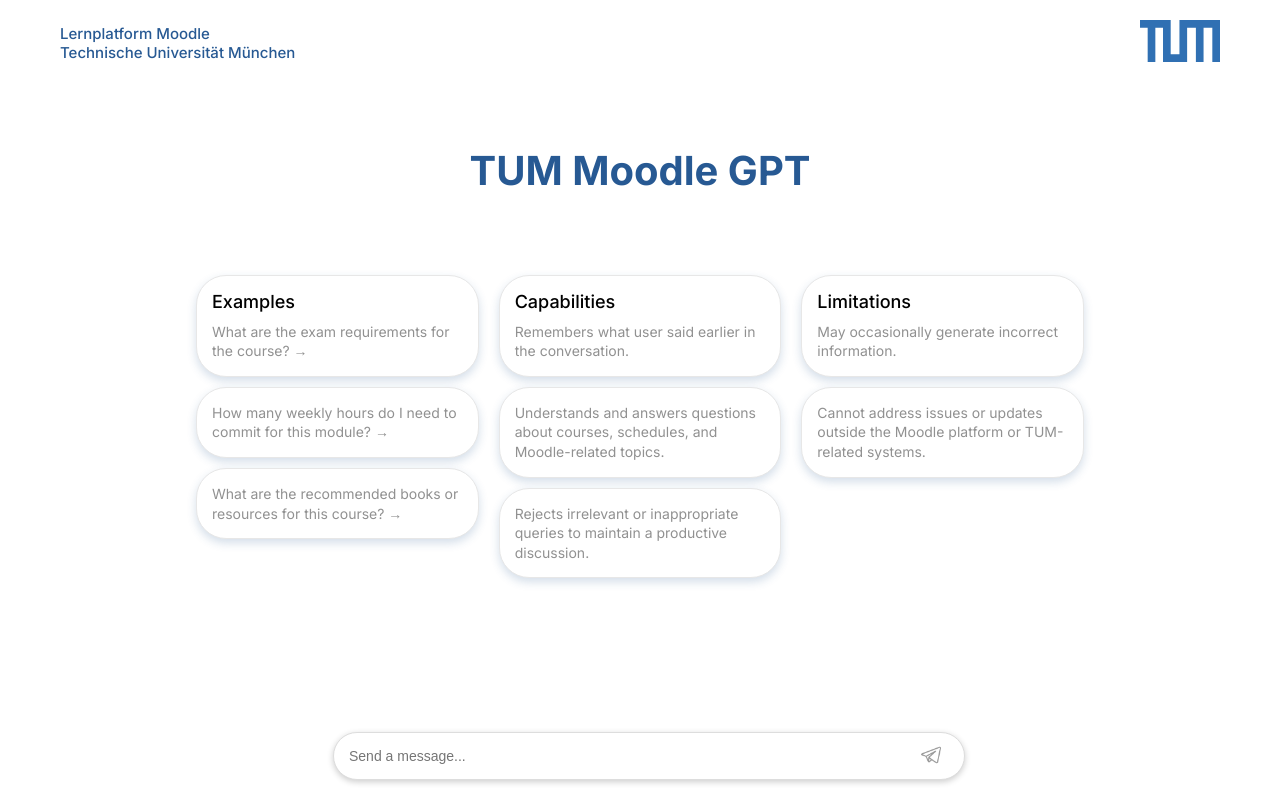
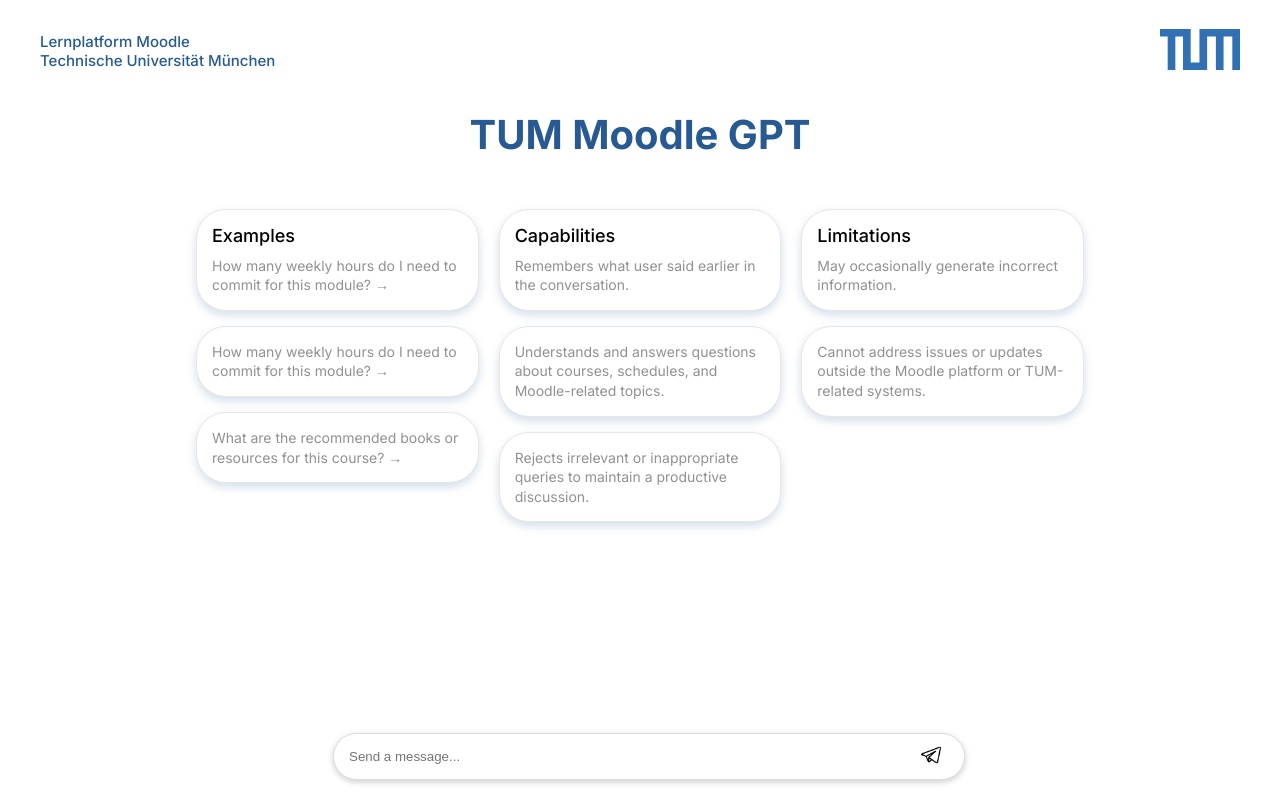
Before and after one commit to Mokhina17/TUM-Moodle-AI-Chatbot, a Django app: page / in a window 1280 px wide. Run offline with Django 4.2, Linux system fonts and the light colour scheme.

Commit message:
it works now, i will try to add more later

```diff
--- a/projectwork2024/projectwork2024/settings.py
+++ b/projectwork2024/projectwork2024/settings.py
@@ -54,7 +54,7 @@ ROOT_URLCONF = 'projectwork2024.urls'
 TEMPLATES = [
     {
         'BACKEND': 'django.template.backends.django.DjangoTemplates',
-        'DIRS': [BASE_DIR / 'templates'],  # Путь к папке шаблонов
+        'DIRS': [BASE_DIR / 'templates'],
         'APP_DIRS': True,
         'OPTIONS': {
             'context_processors': [
--- a/projectwork2024/projectwork2024/urls.py
+++ b/projectwork2024/projectwork2024/urls.py
@@ -16,10 +16,10 @@ Including another URLconf
 """
 from django.contrib import admin
 from django.urls import path
-from projectwork2024.views import chat_interface  # Import your view
+from projectwork2024 import views  # Импортируем views из приложения
 
 urlpatterns = [
     path('admin/', admin.site.urls),
-    path('chat/', chat_interface, name='chat'),  # Existing route for chat
-    path('', chat_interface, name='home'),  # New route for the root URL
+    path('chat/', views.chat_interface, name='chat'),  # Маршрут для чата
+    path('', views.chat_interface, name='home'),  # Главная страница (может использоваться тот же view, что и для чата)
 ]
--- a/projectwork2024/projectwork2024/views.py
+++ b/projectwork2024/projectwork2024/views.py
@@ -1,4 +1,6 @@
 from django.shortcuts import render
 
 def chat_interface(request):
-    return render(request, 'chat.html')
+    question = request.GET.get('question', '')  # Получаем вопрос из параметров запроса (если есть)
+    context = {'question': question}  # Передаём вопрос в шаблон
+    return render(request, 'chat.html', context)  # Рендерим шаблон chat.html
--- a/projectwork2024/static/css/styles.css
+++ b/projectwork2024/static/css/styles.css
@@ -1,4 +1,4 @@
-/* Общие стили */
+/* Основные стили */
 body {
   margin: 0;
   padding: 0;
@@ -22,8 +22,6 @@ header {
   justify-content: space-between;
   align-items: center;
   margin-bottom: 20px;
-  padding: 0 20px;
-  box-sizing: border-box;
 }
 
 .header-left .platform-title {
@@ -31,7 +29,6 @@ header {
   font-weight: 500;
   color: #275993;
   text-align: left;
-  margin: 0;
 }
 
 .tum-logo {
@@ -44,7 +41,7 @@ header {
   font-weight: bold;
   color: #275993;
   text-align: center;
-  margin: 80px 0 30px;
+  margin-bottom: 50px;
 }
 
 /* Cards */
@@ -52,14 +49,32 @@ header {
   display: flex;
   justify-content: center;
   gap: 20px;
-  max-width: 800px;
-  margin: 80px auto 0;
+  max-width: 1000px;
+  margin: auto;
 }
 
 .column {
   display: flex;
   flex-direction: column;
-  gap: 10px;
+  gap: 15px;
+}
+
+.content-block {
+  font-size: 14px; /* Одинаковый размер для всех предложений */
+  color: #919191; /* Серый для всех предложений */
+  line-height: 1.4;
+}
+
+/* Стили для ссылок в левом столбце */
+.column:first-child .content-block a {
+  color: #919191; /* Обычный серый цвет */
+  text-decoration: none;
+  transition: color 0.2s ease, text-decoration 0.2s ease;
+}
+
+.column:first-child .content-block a:hover {
+  color: #275993; /* Синий цвет при наведении */
+  text-decoration: underline;
 }
 
 .card {
@@ -75,41 +90,25 @@ header {
 .card-title {
   font-size: 18px;
   font-weight: 500;
-  color: #000;
+  color: #000; /* Черный для заголовков */
   margin-bottom: 10px;
 }
 
 .content-block {
-  font-size: 14px;
-  color: #919191;
+  font-size: 14px; /* Одинаковый размер для всех предложений */
+  color: #919191; /* Серый для всех предложений */
   line-height: 1.4;
-}
-
-.icon-container {
-  display: flex;
-  justify-content: center;
-  align-items: center;
-  width: 10px;
-  height: 10px;
-  background-color: #F8F8F8;
-  border-radius: 50%;
-  margin-bottom: 10px;
-  box-shadow: 0 2px 4px rgba(0, 0, 0, 0.1);
-}
-
-.icon-container img {
-  width: 5px; /* Измените ширину */
-  height: 5px; /* Измените высоту */
 }
 
 /* Chat form */
 .chat-form {
   display: flex;
   justify-content: center;
-  position: absolute;
-  bottom: 20px;
+  position: fixed; /* Используем fixed для закрепления снизу */
+  bottom: 20px; /* Расстояние от нижнего края */
   left: 50%;
   transform: translateX(-50%);
+  width: 100%; /* Убедитесь, что она центрирована */
 }
 
 .chat-input {
@@ -118,7 +117,6 @@ header {
   border: 1px solid #ddd;
   border-radius: 30px;
   box-shadow: 0 2px 6px rgba(0, 0, 0, 0.2);
-  font-size: 14px;
 }
 
 .chat-submit {
@@ -131,5 +129,4 @@ header {
 .send-icon {
   width: 20px;
   height: 20px;
-  filter: invert(60%);
 }
--- a/projectwork2024/templates/chat.html
+++ b/projectwork2024/templates/chat.html
@@ -5,9 +5,7 @@
   <meta charset="UTF-8">
   <meta name="viewport" content="width=device-width, initial-scale=1.0">
   <title>TUM Moodle GPT</title>
-  <!-- Подключение шрифта Inter -->
   <link href="https://fonts.googleapis.com/css2?family=Inter:wght@400;500;700&display=swap" rel="stylesheet">
-  <!-- Подключение CSS -->
   <link rel="stylesheet" href="{% static 'css/styles.css' %}">
 </head>
 <body>
@@ -33,13 +31,19 @@
       <div class="column">
         <div class="card">
           <div class="card-title">Examples</div>
-          <div class="content-block">What are the exam requirements for the course? →</div>
+          <div class="content-block">
+            <a href="{% url 'chat' %}?question=weekly_hours">How many weekly hours do I need to commit for this module? →</a>
+            </div>
         </div>
         <div class="card">
-          <div class="content-block">How many weekly hours do I need to commit for this module? →</div>
+          <div class="content-block">
+            <a href="{% url 'chat' %}?question=weekly_hours">How many weekly hours do I need to commit for this module? →</a>
+          </div>
         </div>
         <div class="card">
-          <div class="content-block">What are the recommended books or resources for this course? →</div>
+          <div class="content-block">
+            <a href="{% url 'chat' %}?question=resources">What are the recommended books or resources for this course? →</a>
+          </div>
         </div>
       </div>
       <!-- Средний столбец -->
```
